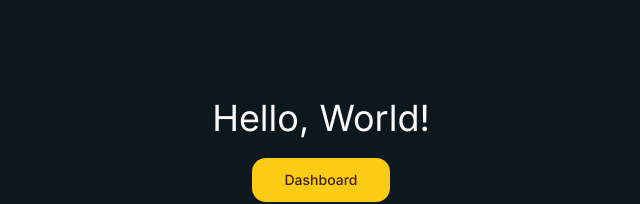
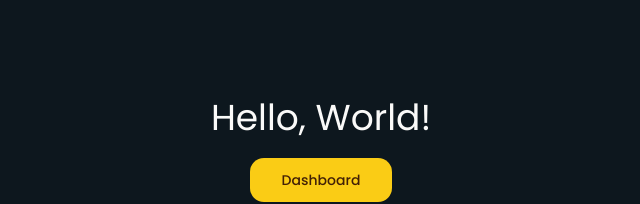
Before and after one commit to Riceham/todo, a Next.js app: page / in a window 1280 px wide. Shown: the part 220-424 px from the top of the page, without its empty margins (319-959 px from the left). Built offline with nearby package versions, Linux system fonts and the light colour scheme.

Commit message:
poppins font added

```diff
--- a/app/layout.tsx
+++ b/app/layout.tsx
@@ -1,13 +1,18 @@
 import type { Metadata } from "next";
-import { Inter } from "next/font/google";
+import { Poppins as FontSans } from "next/font/google";
 import type { PropsWithChildren } from "react";
 
 import { ModalProvider } from "@/components/providers/modal-provider";
 import { ThemeProvider } from "@/components/providers/theme-provider";
+import { cn } from "@/lib/utils";
 
 import "./globals.css";
 
-const inter = Inter({ subsets: ["latin"] });
+const fontSans = FontSans({
+  subsets: ["latin"],
+  weight: ["200", "400", "500", "600", "700"],
+  variable: "--font-sans",
+});
 
 export const metadata: Metadata = {
   title: "CountWave",
@@ -17,7 +22,12 @@
 const RootLayout = ({ children }: Readonly<PropsWithChildren>) => {
   return (
     <html lang="en">
-      <body className={inter.className}>
+      <body
+        className={cn(
+          "min-h-screen bg-background font-sans antialiased",
+          fontSans.variable
+        )}
+      >
         <ThemeProvider
           attribute="class"
           defaultTheme="dark"
--- a/tailwind.config.ts
+++ b/tailwind.config.ts
@@ -1,13 +1,14 @@
-import type { Config } from "tailwindcss"
+import type { Config } from "tailwindcss";
+import { fontFamily } from "tailwindcss/defaultTheme";
 
 const config = {
   darkMode: ["class"],
   content: [
-    './pages/**/*.{ts,tsx}',
-    './components/**/*.{ts,tsx}',
-    './app/**/*.{ts,tsx}',
-    './src/**/*.{ts,tsx}',
-	],
+    "./pages/**/*.{ts,tsx}",
+    "./components/**/*.{ts,tsx}",
+    "./app/**/*.{ts,tsx}",
+    "./src/**/*.{ts,tsx}",
+  ],
   prefix: "",
   theme: {
     container: {
@@ -18,6 +19,9 @@
       },
     },
     extend: {
+      fontFamily: {
+        sans: ["var(--font-sans)", ...fontFamily.sans],
+      },
       colors: {
         border: "hsl(var(--border))",
         input: "hsl(var(--input))",
@@ -75,6 +79,6 @@
     },
   },
   plugins: [require("tailwindcss-animate")],
-} satisfies Config
+} satisfies Config;
 
-export default config
+export default config;
```
